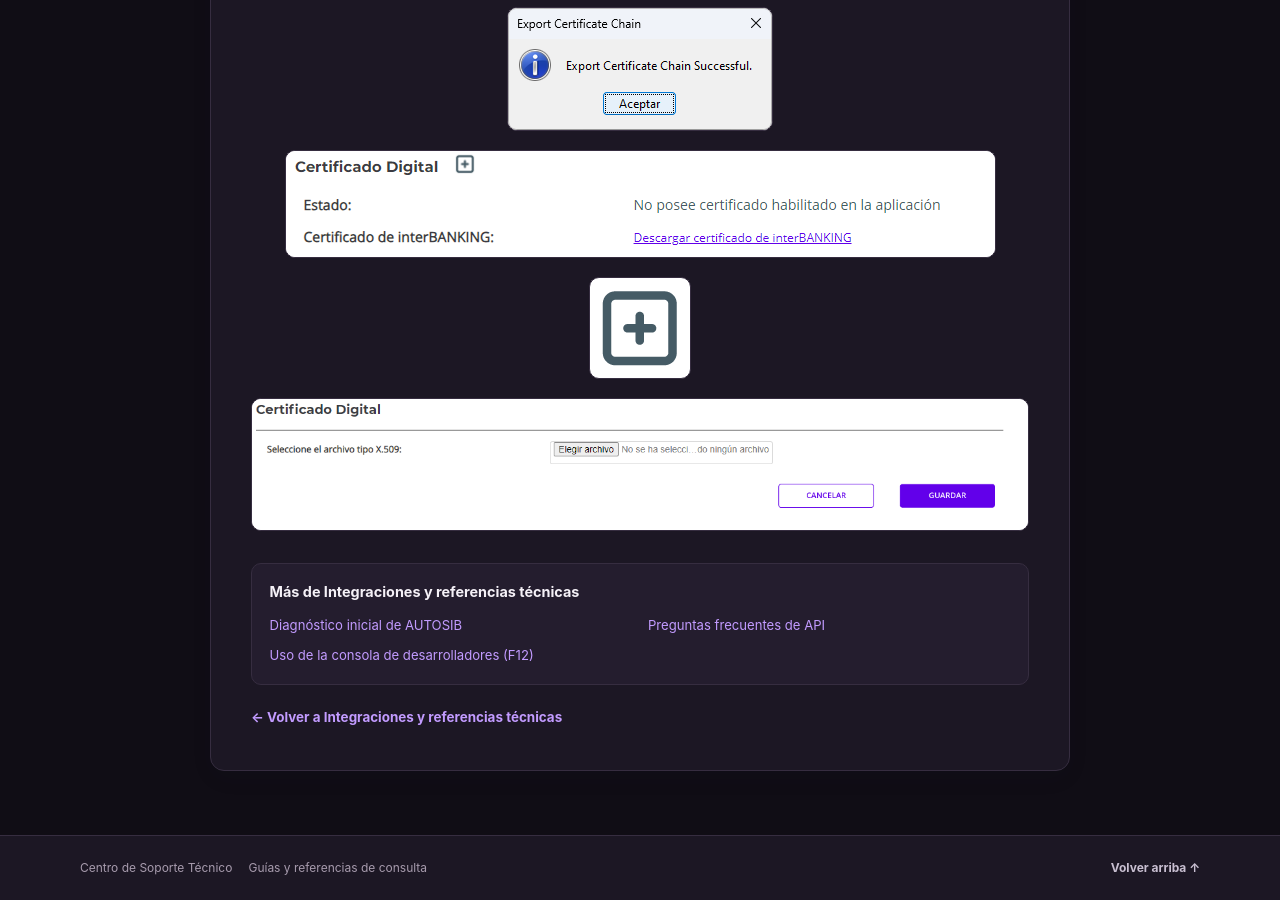
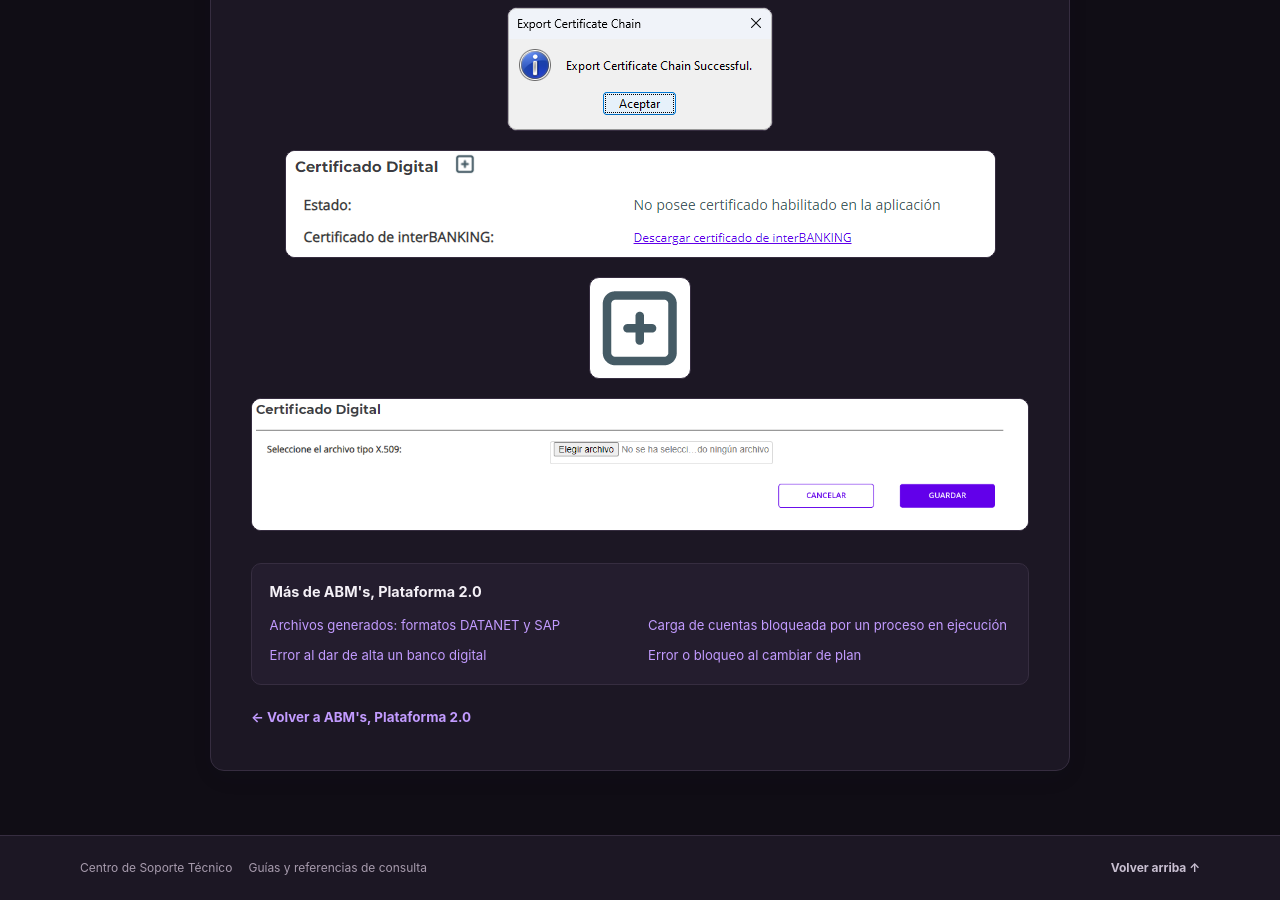
Before and after one commit to Franklizcano/kevin-web, a Jekyll site: the page built from contenido/06-api-integraciones/certificado-digital-btob.md, in a window 1280 px wide and 900 px high, scrolled down 7143 px. Built offline with Jekyll 4.4.1, drawn with Linux system fonts in a browser that asks for light colours; some of the changed text lies outside the part shown.

Commit message:
Apply support site changes

```diff
--- a/contenido/06-api-integraciones/certificado-digital-btob.md
+++ b/contenido/06-api-integraciones/certificado-digital-btob.md
@@ -1,7 +1,7 @@
 ---
 title: Certificado digital del servicio BtoB
 layout: article
-category: Integraciones y referencias técnicas
+category: ABM's, Plataforma 2.0
 summary: Referencia para generar, exportar e importar el certificado público utilizado por el servicio BtoB.
 status: revisado
 source: Guias y ayudas/Instructivo Generación de Certificado Digital Servicio BtoB v1.6.docx
```
